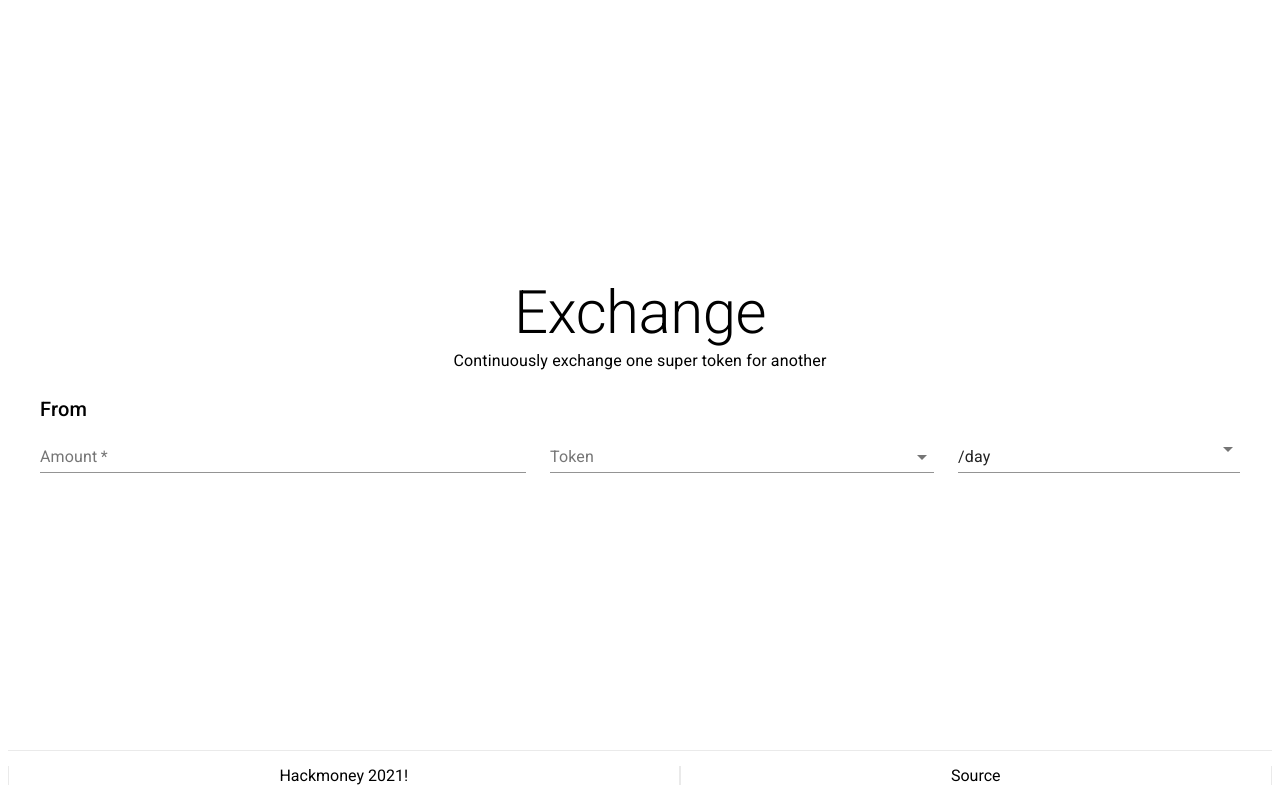
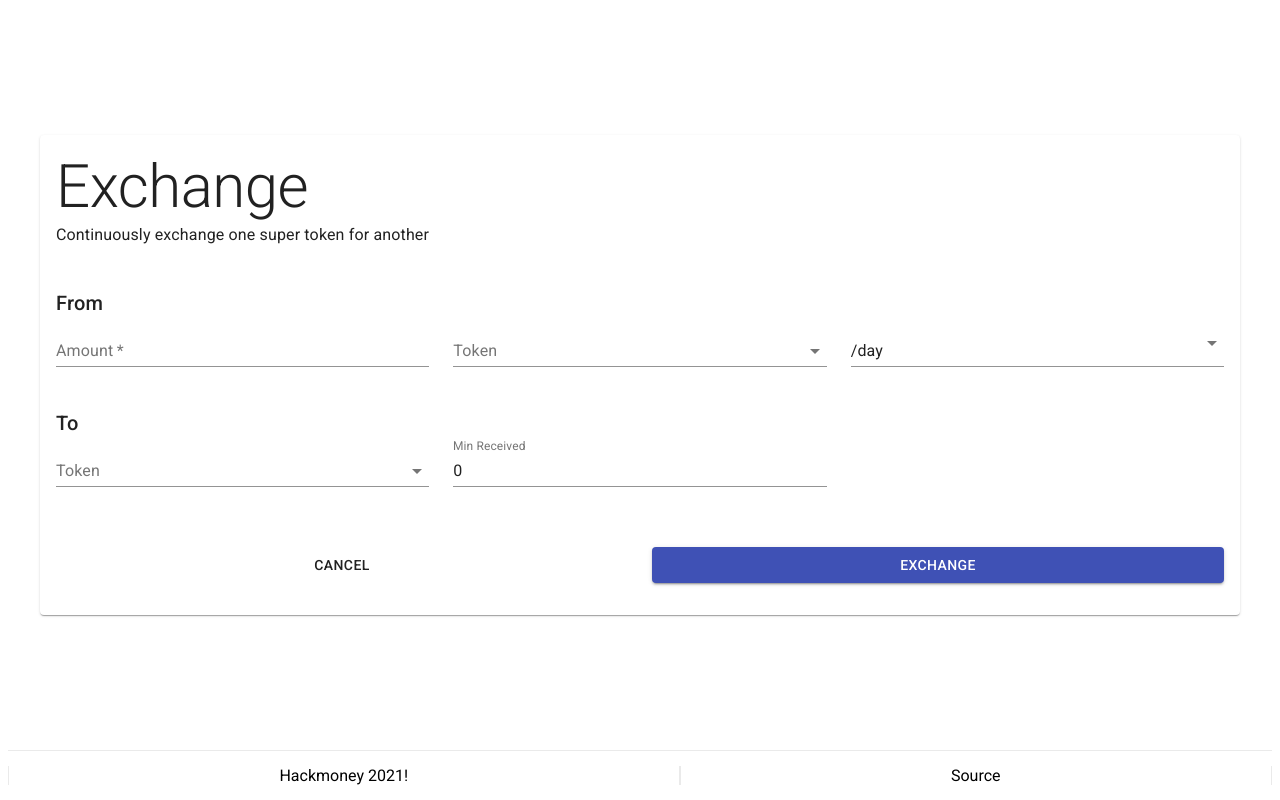
Before and after one commit to streamswap/streamswap, a Next.js app in the folder packages/exchange/: page /exchange in a window 1280 px wide. Built offline with nearby package versions, Linux system fonts and the light colour scheme.

Commit message:
Finish up exchange structure

```diff
--- a/packages/exchange/pages/exchange.tsx
+++ b/packages/exchange/pages/exchange.tsx
@@ -9,6 +9,8 @@ import FormControlLabel from '@material-ui/core/FormControlLabel';
 import Checkbox from '@material-ui/core/Checkbox';
 import Grid from '@material-ui/core/Grid';
 import Autocomplete, { createFilterOptions } from '@material-ui/lab/Autocomplete';
+import Paper from '@material-ui/core/Paper'
+import Button from '@material-ui/core/Button'
 
 interface TokenDef {
   readonly symbol: string;
@@ -22,16 +24,16 @@ const placeholderTokens: TokenDef[] = [
 
 const Exchange = () => (
   <MainLayout title="Exchange">
-    <T variant="h2">Exchange</T>
-    <T variant="body1">Continuously exchange one super token for another</T>
+    <Paper className={styles.exchange}>
+      <T variant="h2">Exchange</T>
+      <T variant="body1">Continuously exchange one super token for another</T>
 
-    <form className={styles.exchange}>
       <T variant="h6" className={styles.sectionHeading}>
         From
       </T>
       <Grid container spacing={3}>
-        <Grid item xs={12} sm={5}>
-          <TextField required id="fromAmount" label="Amount" fullWidth type="number" />
+        <Grid item xs={12} sm={4}>
+          <TextField required id="from-amount" label="Amount" fullWidth type="number" />
         </Grid>
         <Grid item xs={6} sm={4}>
           <Autocomplete
@@ -39,11 +41,11 @@ const Exchange = () => (
             getOptionLabel={(o: TokenDef) => o.symbol}
             filterOptions={createFilterOptions({ stringify: (o) => `${o.symbol} - ${o.name}` })}
             renderInput={(params) => <TextField {...params} label="Token" />}
-            id="fromToken"
+            id="from-token"
             fullWidth
           />
         </Grid>
-        <Grid item xs={6} sm={3}>
+        <Grid item xs={6} sm={4}>
           <Select id="from-rate-unit" defaultValue="d" fullWidth className={styles.selectInput}>
             <MenuItem value="s">/second</MenuItem>
             <MenuItem value="m">/minute</MenuItem>
@@ -55,13 +57,34 @@ const Exchange = () => (
         </Grid>
       </Grid>
 
-      {/*<T variant="h6" className={styles.sectionHeading}>To</T>*/}
-      {/*<Grid container sapcing={3}>*/}
-      {/*  <Grid item xs={12}>*/}
+      <T variant="h6" className={styles.sectionHeading}>
+        To
+      </T>
+      <Grid container spacing={3}>
+        <Grid item xs={6} sm={4}>
+          <Autocomplete
+            options={placeholderTokens}
+            getOptionLabel={(o: TokenDef) => o.symbol}
+            filterOptions={createFilterOptions({ stringify: (o) => `${o.symbol} - ${o.name}` })}
+            renderInput={(params) => <TextField {...params} label="Token" />}
+            id="to-token"
+            fullWidth
+          />
+        </Grid>
+        <Grid item xs={6} sm={4}>
+          <TextField id="min-received" label="Min Received" fullWidth type="number" defaultValue="0" />
+        </Grid>
+      </Grid>
 
-      {/*  </Grid>*/}
-      {/*</Grid>*/}
-    </form>
+      <Grid container spacing={3} className={styles.controlRow}>
+        <Grid item xs={6}>
+          <Button className={styles.submitButton}>cancel</Button>
+        </Grid>
+        <Grid item xs={6}>
+          <Button color="primary" variant="contained" className={styles.submitButton}>Exchange</Button>
+        </Grid>
+      </Grid>
+    </Paper>
   </MainLayout>
 );
 
--- a/packages/exchange/styles/Exchange.module.css
+++ b/packages/exchange/styles/Exchange.module.css
@@ -1,12 +1,13 @@
 .exchange {
     max-width: 1200px;
     width: 100%;
+    padding: 1em 1em 2em;
 }
 
 .sectionHeading {
     text-align: left;
     width: 100%;
-    padding: 1em 0 0 0;
+    padding: 2em 0 0 0;
     box-sizing: border-box;
 }
 
@@ -19,3 +20,11 @@
     bottom: 0;
     box-sizing: border-box;
 }
+
+.controlRow {
+    padding-top: 3em;
+}
+
+.submitButton {
+    width: 100%;
+}
```
